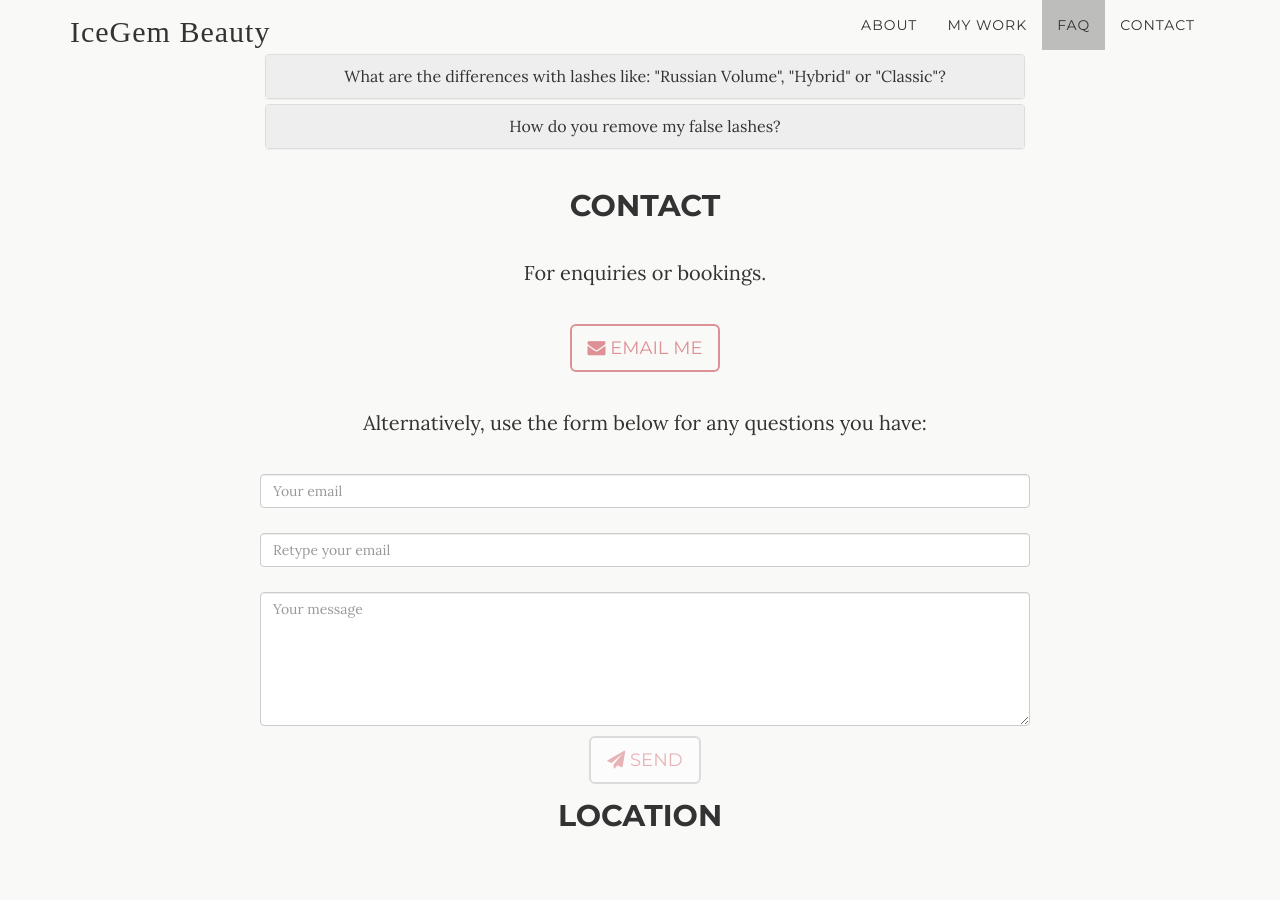
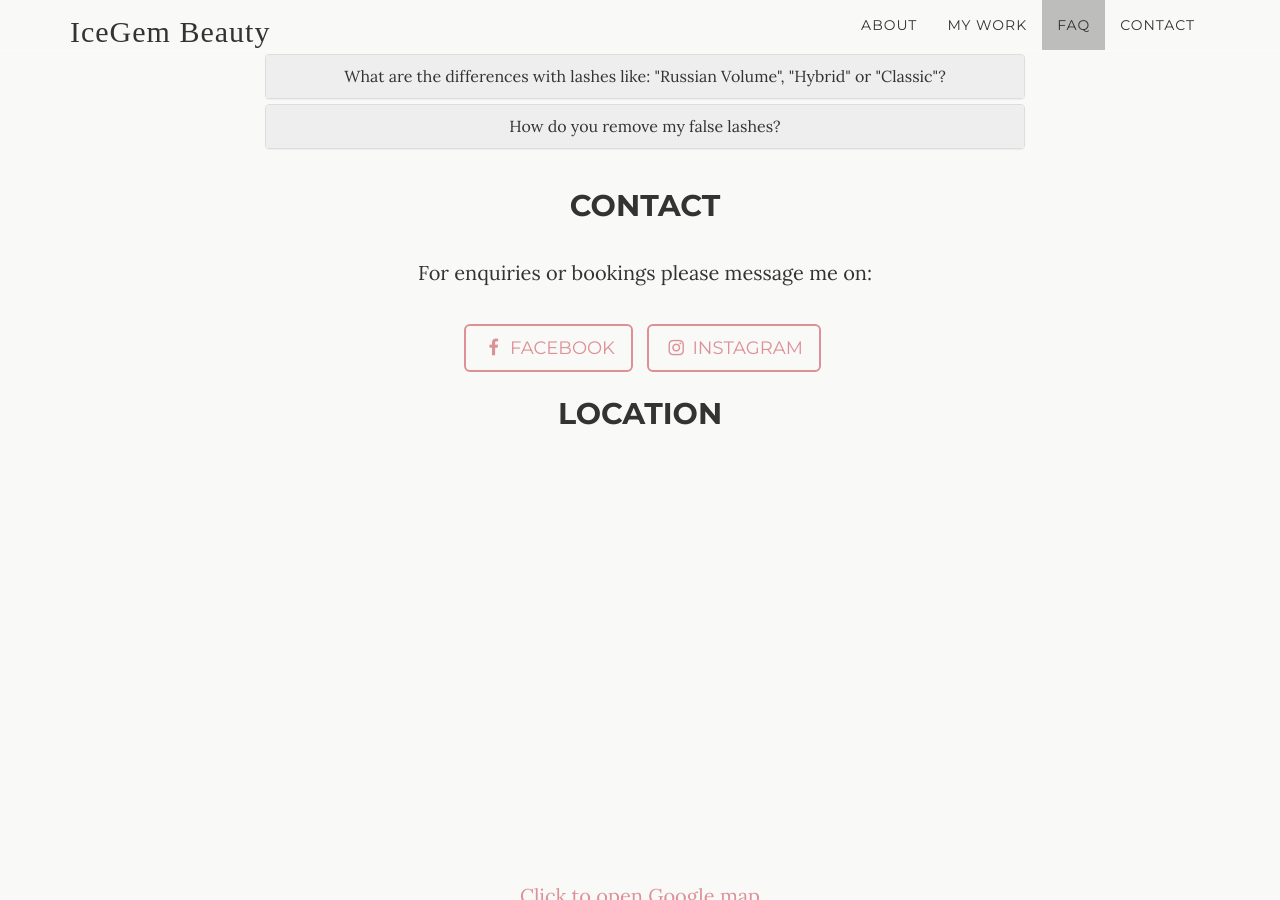
Before and after one commit to icegembeauty/icegembeauty.github.io, a Jekyll site: the page built from index.html, in a window 1280 px wide and 900 px high, scrolled down 1486 px. Built offline with Jekyll 4.4.1, drawn with Linux system fonts in a browser that asks for light colours; some web fonts are replaced.

Commit message:
Contact via social media

```diff
--- a/_config.yml
+++ b/_config.yml
@@ -8,6 +8,7 @@ description: "South Manchester Beauty Therapy."
 ga: UA-141214565-1
 lightwidget: 0e9d10cfde0b5ab2b25feb33b715b200
 iguser: icegembeauty
+fbpage: IceGemBeauty
 mapsurl: https://www.google.com/maps/place/IceGem+Beauty/@53.417517,-2.3224037,17z/data=!3m1!4b1!4m5!3m4!1s0x487bad657a0a5e0d:0xc507638a525ff08b!8m2!3d53.417517!4d-2.320215
 # Color settings (hex-codes without the leading hash-tag)
 color:
--- a/_includes/contact.html
+++ b/_includes/contact.html
@@ -3,57 +3,19 @@
         <div class="row">
             <div class="col-lg-8 col-lg-offset-2">
                 <h2>Contact</h2>
-                <p>For enquiries or bookings.</p>
-                <script type="text/javascript">
-                  function emailLink() {
-                    var email = "{{ site.email }}";
-                    var greeting = "Hello Gemma,%0A%0A"
-                    var rnd = Math.random().toString(34).replace(/[^a-z0-9]+/g, '').substr(1, 9);
-                    var subj = "Website enquiry [" + rnd + "]";
-
-                    mailtoString = "mailto:" + email + "?subject=" + subj + "&body=" + greeting;
-
-                    document.getElementById("emailButton").href = mailtoString;
-                  };
-                </script>
-                <p><a href="mailto:{{ site.email }}" id="emailButton" class="btn btn-default btn-lg"
-                  onClick="ga('send', 'event', 'Interaction Points', 'Click', 'Email Button'); emailLink();"><i class="fa fa-envelope"></i> <span class="network-name">Email me</span></a></p>
-                <p>Alternatively, use the form below for any questions you have:</p>
-                <form name="contact" method="POST" class="form-horizontal"
-                    action="https://formspree.io/404/404"
-                    onsubmit="DoSubmit();" data-toggle="validator">
-                    <div class="form-group">
-                        <input type="email" name="_replyto" id="inputEmail" class="form-control" data-error="Invalid email address" placeholder="Your email" required />
-                        <div class="help-block with-errors"></div>
-                    </div>
-                    <div class="form-group">
-                        <input type="email" name="emailConfirm" class="form-control" data-match="#inputEmail" data-error="Invalid email address" data-match-error="Email address doesn't match" placeholder="Retype your email" required />
-                        <div class="help-block with-errors"></div>
-                    </div>
-                    <div class="form-group">
-                        <textarea rows="6" name="message" class="form-control" placeholder="Your message" required></textarea>
-                        <div class="help-block with-errors"></div>
-                        <input type="hidden" name="_subject" value="Website contact form" />
-                        <input type="text" name="_gotcha" style="display:none" />
-                        <input type="hidden" name="_next" value="//{{ site.domain }}/thanks" />
-                        <button type="submit" class="btn btn-default btn-lg"
-                          onClick="ga('send', 'event', 'Interaction Points', 'Click', 'Contact Button'); this.form.action='https://formspree.io/{{ site.formspree_token }}';">
-                            <i class="fa fa-paper-plane" aria-hidden="true"></i> <span class="network-name">Send</span></button>
-                    </div>
-                </form>
-                <script>
-                  function DoSubmit(){
-                    var blokre = new RegExp("^.*@.*\.(?:ru)$");
-                    if (blokre.test(document.contact._replyto.value)) {
-                      ga('send', 'event', 'Interaction Points', 'Contact', 'Blocked');
-                      document.contact._gotcha.value = 'Gotcha: ' + document.contact._replyto.value;
-                      return false;
-                    }
-                    document.contact._subject.value = 'Web contact from: ' + document.contact._replyto.value;
-                    ga('send', 'event', 'Interaction Points', 'Contact', 'Allowed');
-                    return true;
-                  }
-                </script>
+                <p>For enquiries or bookings please message me on:</p>
+                <ul class="list-inline banner-social-buttons">
+                  <li>
+                      <a href="https://www.facebook.com/{{ site.fbpage }}/"
+                        target="_blank" class="btn btn-default btn-lg"
+                        onClick="ga('send', 'event', 'Interaction Points', 'Click', 'Facebook Button');" ><i class="fa fa-facebook fa-fw"></i> <span class="network-name">facebook</span></a>
+                  </li>
+                  <li>
+                      <a href="https://instagram.com/{{ site.iguser }}/"
+                        target="_blank" class="btn btn-default btn-lg"
+                        onClick="ga('send', 'event', 'Interaction Points', 'Click', 'Instagram Button');" ><i class="fa fa-instagram fa-fw"></i> <span class="network-name">instagram</span></a>
+                  </li>
+              </ul>
             </div>
         </div>
         <!-- Map Section -->
```
